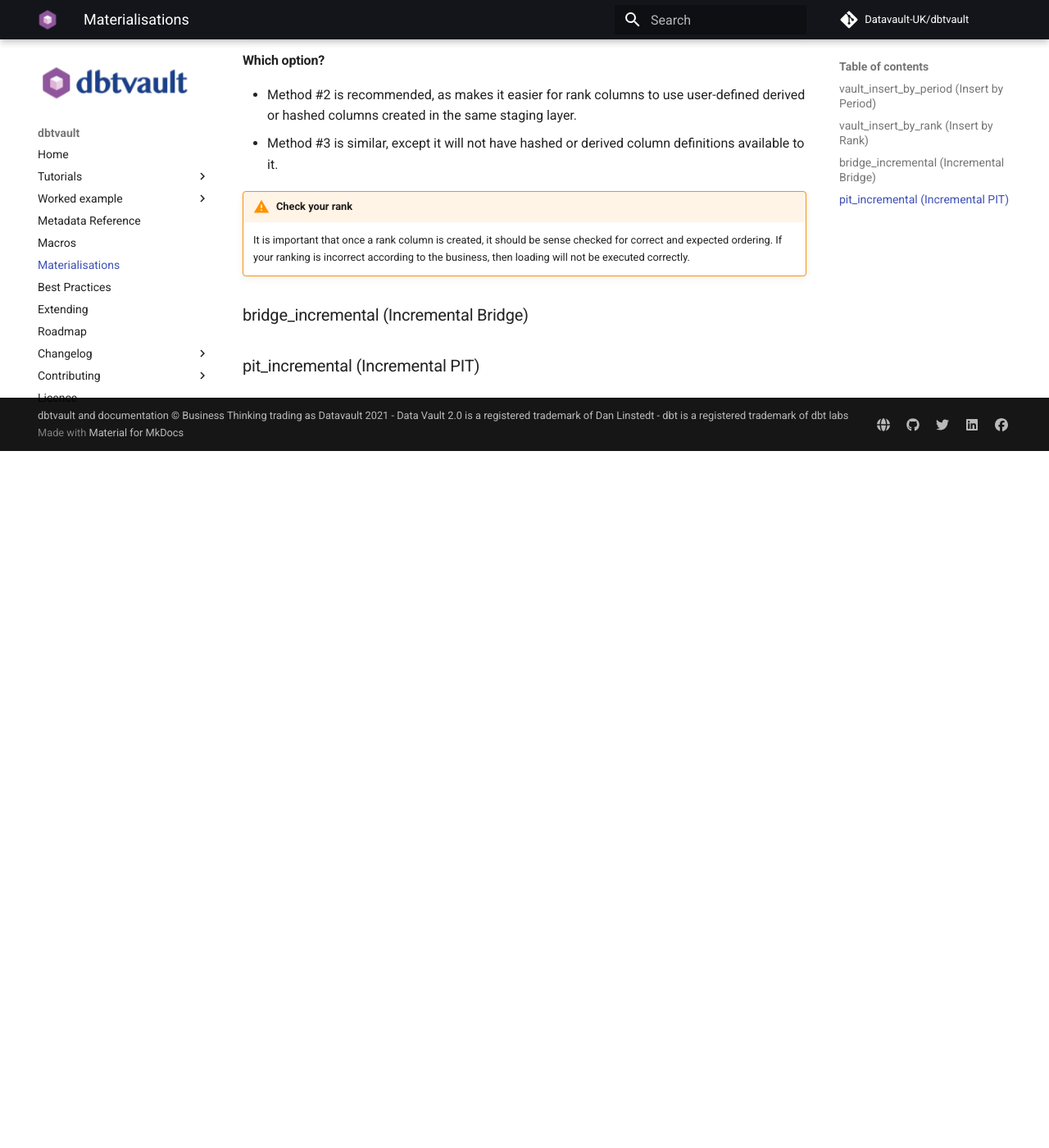
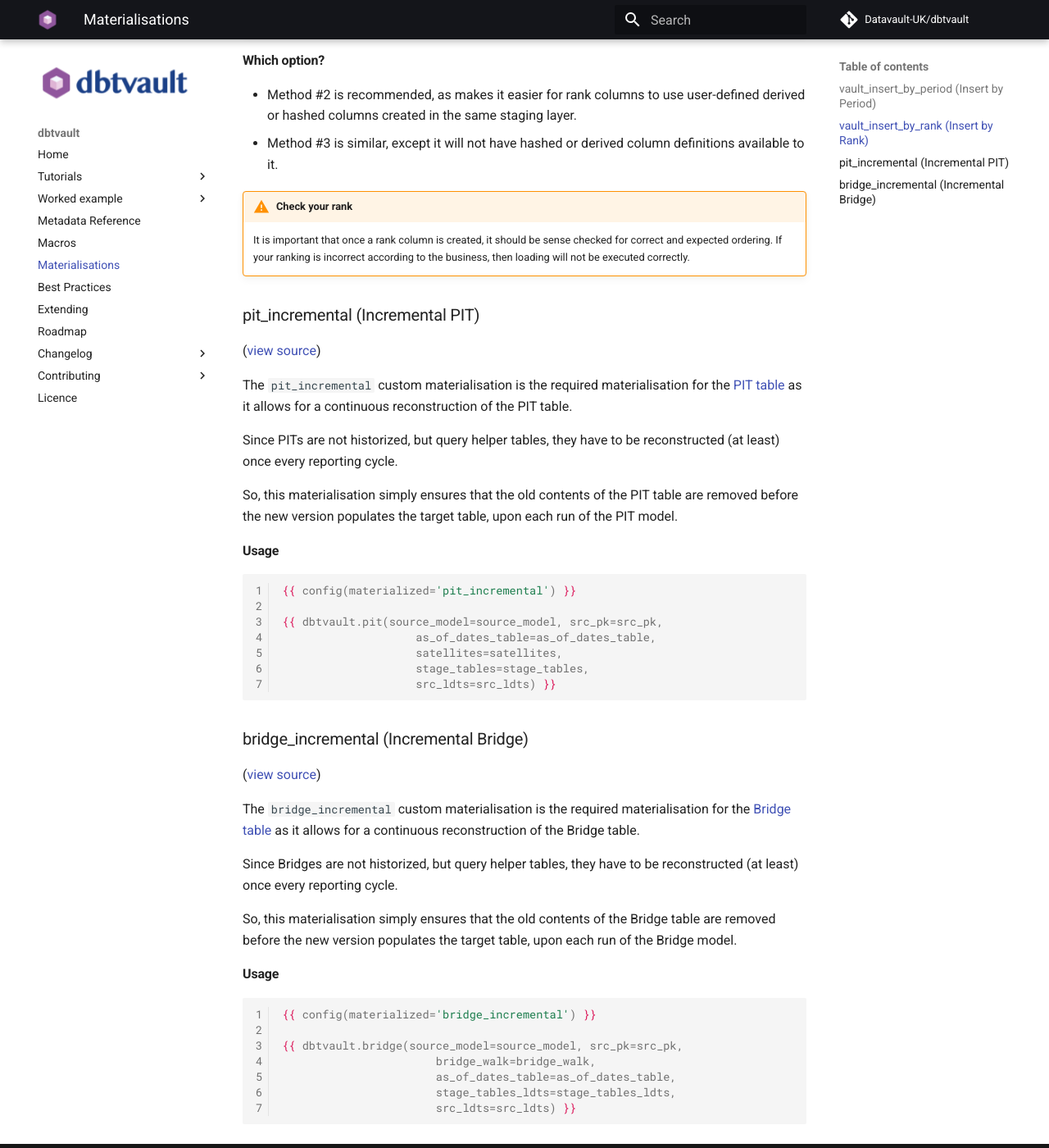
Before and after one commit to Datavault-UK/automate-dv-docs, an MkDocs documentation site: the page built from docs/materialisations.md, in a window 1280 px wide and 1400 px high, scrolled down 5753 px. Shown: the whole window at 82% size. Built offline with MkDocs 1.6.1 and Material for MkDocs 9.7.7, drawn with Linux system fonts in a browser that asks for light colours; comment, search, counter and statistics services are not loaded; before the commit the page ends 6303 px from its top, so only the background shows below that.

Commit message:
Added PIT and Bridge incremental materialisation documentation

````diff
--- a/docs/materialisations.md
+++ b/docs/materialisations.md
@@ -287,6 +287,52 @@
     It is important that once a rank column is created, it should be sense checked for correct and expected ordering. If your ranking is incorrect according to
     the business, then loading will not be executed correctly.
 
+### pit_incremental (Incremental PIT)
+
+([view source](https://github.com/Datavault-UK/dbtvault/blob/release/0.7.9/macros/materialisations/incremental_pit_materialization.sql))
+
+The `pit_incremental` custom materialisation is the required materialisation for the [PIT table](macros.md#pit) as it
+allows for a continuous reconstruction of the PIT table.
+
+Since PITs are not historized, but query helper tables, they have to be reconstructed (at least) once every reporting
+cycle.
+
+So, this materialisation simply ensures that the old contents of the PIT table are removed before the new version
+populates the target table, upon each run of the PIT model.
+
+#### Usage
+
+```jinja
+{{ config(materialized='pit_incremental') }}
+
+{{ dbtvault.pit(source_model=source_model, src_pk=src_pk,
+                    as_of_dates_table=as_of_dates_table,
+                    satellites=satellites,
+                    stage_tables=stage_tables,
+                    src_ldts=src_ldts) }}
+```
+
 ### bridge_incremental (Incremental Bridge)
 
-### pit_incremental (Incremental PIT)
+([view source](https://github.com/Datavault-UK/dbtvault/blob/release/0.7.9/macros/materialisations/incremental_bridge_materialization.sql))
+
+The `bridge_incremental` custom materialisation is the required materialisation for the [Bridge table](macros.md#bridge)
+as it allows for a continuous reconstruction of the Bridge table.
+
+Since Bridges are not historized, but query helper tables, they have to be reconstructed (at least) once every reporting
+cycle.
+
+So, this materialisation simply ensures that the old contents of the Bridge table are removed before the new version
+populates the target table, upon each run of the Bridge model.
+
+#### Usage
+
+```jinja
+{{ config(materialized='bridge_incremental') }}
+
+{{ dbtvault.bridge(source_model=source_model, src_pk=src_pk,
+                       bridge_walk=bridge_walk,
+                       as_of_dates_table=as_of_dates_table,
+                       stage_tables_ldts=stage_tables_ldts,
+                       src_ldts=src_ldts) }}
+```
````
